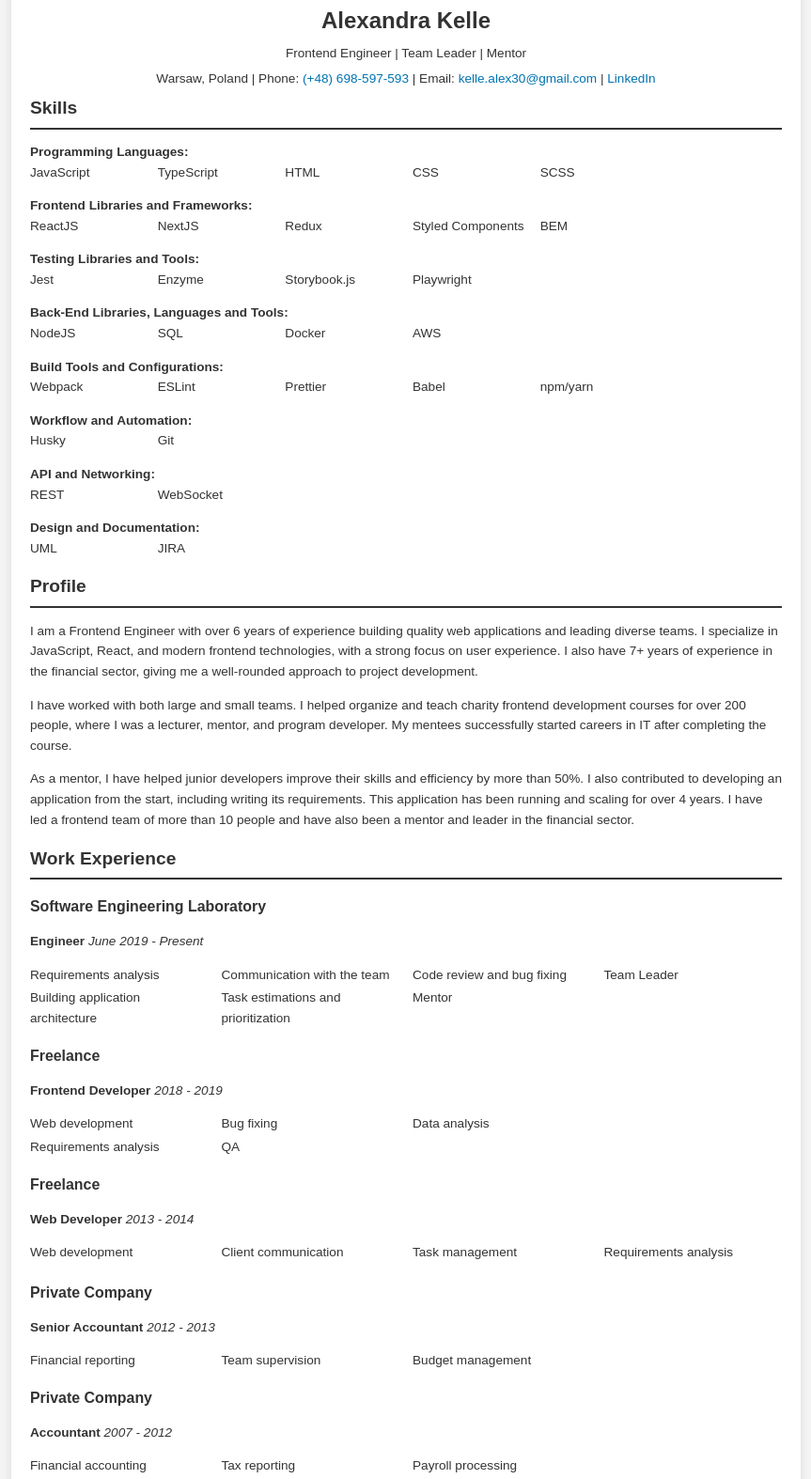
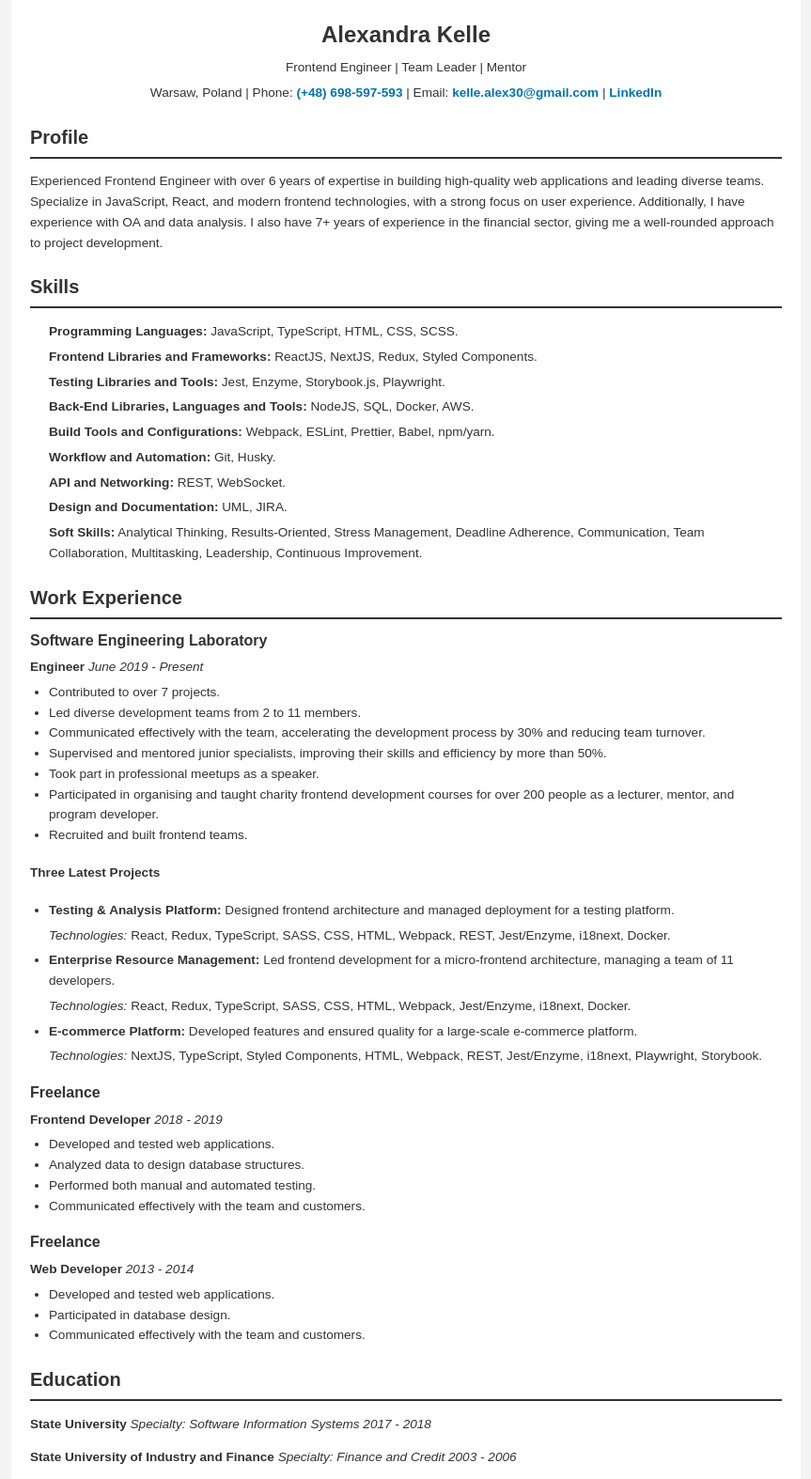
Before and after one commit to AlexKelle/alexandra-kelle-cv, a plain HTML site: page index.html in a window 1280 px wide. Shown: the part 22-1596 px from the top of the page at 94% size, without its empty margins (208-1071 px from the left). Drawn offline with Linux system fonts and the light colour scheme.

Commit message:
refactor: cv upgrade

```diff
--- a/index.html
+++ b/index.html
@@ -19,205 +19,119 @@
         </p>
     </header>
 
-    <section class="skills">
+    <section>
+        <h2>Profile</h2>
+        <p>
+            Experienced Frontend Engineer with over 6 years of expertise in building high-quality web applications and leading diverse teams.
+            Specialize in JavaScript, React, and modern frontend technologies, with a strong focus on user experience.
+            Additionally, I have experience with OA and data analysis.
+            I also have 7+ years of experience in the financial sector, giving me a well-rounded approach to project development.
+        </p>
+    </section>
+
+    <section>
         <h2>Skills</h2>
-        <ul>
-            <li>
-                <span class="skills-name"><strong>Programming Languages:</strong></span>
-                <ul class="inner-list">
-                    <li>JavaScript</li>
-                    <li>TypeScript</li>
-                    <li>HTML</li>
-                    <li>CSS</li>
-                    <li>SCSS</li>
-                </ul>
-            </li>
-            <li>
-                <span class="skills-name"><strong>Frontend Libraries and Frameworks:</strong></span>
-                <ul class="inner-list">
-                    <li>ReactJS</li>
-                    <li>NextJS</li>
-                    <li>Redux</li>
-                    <li>Styled Components</li>
-                    <li>BEM</li>
-                </ul>
-            </li>
-            <li>
-                <span class="skills-name"><strong>Testing Libraries and Tools:</strong></span>
-                <ul class="inner-list">
-                    <li>Jest</li>
-                    <li>Enzyme</li>
-                    <li>Storybook.js</li>
-                    <li>Playwright</li>
-                </ul>
-            </li>
-            <li>
-                <span class="skills-name"><strong>Back-End Libraries, Languages and Tools:</strong></span>
-                <ul class="inner-list">
-                    <li>NodeJS</li>
-                    <li>SQL</li>
-                    <li>Docker</li>
-                    <li>AWS</li>
-                </ul>
-            </li>
-            <li>
-                <span class="skills-name"><strong>Build Tools and Configurations:</strong></span>
-                <ul class="inner-list">
-                    <li>Webpack</li>
-                    <li>ESLint</li>
-                    <li>Prettier</li>
-                    <li>Babel</li>
-                    <li>npm/yarn</li>
-                </ul>
-            </li>
-            <li>
-                <span class="skills-name"><strong>Workflow and Automation:</strong></span>
-                <ul class="inner-list">
-                    <li>Husky</li>
-                    <li>Git</li>
-                </ul>
-            </li>
-            <li>
-                <span class="skills-name"><strong>API and Networking:</strong></span>
-                <ul class="inner-list">
-                    <li>REST</li>
-                    <li>WebSocket</li>
-                </ul>
-            </li>
-            <li>
-                <span class="skills-name"><strong>Design and Documentation:</strong></span>
-                <ul class="inner-list">
-                    <li>UML</li>
-                    <li>JIRA</li>
-                </ul>
-            </li>
+        <ul class="skills-list">
+            <li><strong>Programming Languages:</strong> JavaScript, TypeScript, HTML, CSS, SCSS.</li>
+            <li><strong>Frontend Libraries and Frameworks:</strong> ReactJS, NextJS, Redux, Styled Components.</li>
+            <li><strong>Testing Libraries and Tools:</strong> Jest, Enzyme, Storybook.js, Playwright.</li>
+            <li><strong>Back-End Libraries, Languages and Tools:</strong> NodeJS, SQL, Docker, AWS.</li>
+            <li><strong>Build Tools and Configurations:</strong> Webpack, ESLint, Prettier, Babel, npm/yarn.</li>
+            <li><strong>Workflow and Automation:</strong> Git, Husky.</li>
+            <li><strong>API and Networking:</strong> REST, WebSocket.</li>
+            <li><strong>Design and Documentation:</strong> UML, JIRA.</li>
+            <li><strong>Soft Skills:</strong> Analytical Thinking, Results-Oriented, Stress Management, Deadline Adherence, Communication, Team Collaboration, Multitasking, Leadership, Continuous Improvement.</li>
         </ul>
     </section>
 
-    <section class="profile">
-        <h2>Profile</h2>
-
-        <p>
-            I am a Frontend Engineer with over 6 years of experience building quality web applications and leading diverse teams.
-            I specialize in JavaScript, React, and modern frontend technologies, with a strong focus on user experience.
-            I also have 7+ years of experience in the financial sector, giving me a well-rounded approach to project development.
-        </p>
-        <p>
-            I have worked with both large and small teams.
-            I helped organize and teach charity frontend development courses for over 200 people, where I was a lecturer, mentor, and program developer.
-            My mentees successfully started careers in IT after completing the course.</p>
-        <p>
-            As a mentor, I have helped junior developers improve their skills and efficiency by more than 50%. I also contributed to developing an application from the start, including writing its requirements.
-            This application has been running and scaling for over 4 years. I have led a frontend team of more than 10 people and have also been a mentor and leader in the financial sector.
-        </p>
-    </section>
-
-    <section class="work-experience">
+    <section>
         <h2>Work Experience</h2>
         <div class="job">
             <h3>Software Engineering Laboratory</h3>
             <p><strong>Engineer</strong> <em>June 2019 - Present</em></p>
-            <ul class="inner-list">
-                <li>Requirements analysis</li>
-                <li>Building application architecture</li>
-                <li>Communication with the team</li>
-                <li>Task estimations and prioritization</li>
-                <li>Code review and bug fixing</li>
-                <li>Mentor</li>
-                <li>Team Leader</li>
+            <ul>
+                <li>Contributed to over 7 projects.</li>
+                <li>Led diverse development teams from 2 to 11 members.</li>
+                <li>Communicated effectively with the team, accelerating the development process by 30% and reducing team turnover.</li>
+                <li>Supervised and mentored junior specialists, improving their skills and efficiency by more than 50%.</li>
+                <li>Took part in professional meetups as a speaker.</li>
+                <li>Participated in organising and taught charity frontend development courses for over 200 people as a lecturer, mentor, and program developer.</li>
+                <li>Recruited and built frontend teams.</li>
+            </ul>
+            <h4>Three Latest Projects</h4>
+            <ul>
+                <li>
+                    <p><strong>Testing & Analysis Platform: </strong> Designed frontend architecture and managed deployment for a testing platform.</p>
+                    <p><em>Technologies: </em>React, Redux, TypeScript, SASS, CSS, HTML, Webpack, REST, Jest/Enzyme, i18next, Docker.</p>
+                </li>
+                <li>
+                    <p><strong>Enterprise Resource Management: </strong>Led frontend development for a micro-frontend architecture, managing a team of 11 developers.</p>
+                    <p><em>Technologies: </em>React, Redux, TypeScript, SASS, CSS, HTML, Webpack, Jest/Enzyme, i18next, Docker.</p>
+                </li>
+                <li>
+                    <p><strong>E-commerce Platform:  </strong>Developed features and ensured quality for a large-scale e-commerce platform.</p>
+                    <p><em>Technologies: </em> NextJS, TypeScript, Styled Components, HTML, Webpack, REST, Jest/Enzyme, i18next, Playwright, Storybook.</p>
+                </li>
+
             </ul>
         </div>
-
         <div class="job">
             <h3>Freelance</h3>
             <p><strong>Frontend Developer</strong> <em>2018 - 2019</em></p>
-            <ul class="inner-list">
-                <li>Web development</li>
-                <li>Requirements analysis</li>
-                <li>Bug fixing</li>
-                <li>QA</li>
-                <li>Data analysis</li>
+            <ul>
+                <li>Developed and tested web applications.</li>
+                <li>Analyzed data to design database structures.</li>
+                <li>Performed both manual and automated testing.</li>
+                <li>Communicated effectively with the team and customers.</li>
             </ul>
         </div>
-
         <div class="job">
             <h3>Freelance</h3>
             <p><strong>Web Developer</strong> <em>2013 - 2014</em></p>
-            <ul class="inner-list">
-                <li>Web development</li>
-                <li>Client communication</li>
-                <li>Task management</li>
-                <li>Requirements analysis</li>
+            <ul>
+                <li>Developed and tested web applications.</li>
+                <li>Participated in database design.</li>
+                <li>Communicated effectively with the team and customers.</li>
             </ul>
         </div>
-
-        <div class="job">
-            <h3>Private Company</h3>
-            <p><strong>Senior Accountant</strong> <em>2012 - 2013</em></p>
-            <ul class="inner-list">
-                <li>Financial reporting</li>
-                <li>Team supervision</li>
-                <li>Budget management</li>
-            </ul>
-        </div>
-
-        <div class="job">
-            <h3>Private Company</h3>
-            <p><strong>Accountant</strong> <em>2007 - 2012</em></p>
-            <ul class="inner-list">
-                <li>Financial accounting</li>
-                <li>Tax reporting</li>
-                <li>Payroll processing</li>
-            </ul>
-        </div>
+<!--        <div class="job">-->
+<!--            <h3>Private Company</h3>-->
+<!--            <p><strong>Senior Accountant</strong> <em>2012 - 2013</em></p>-->
+<!--            <ul>-->
+<!--                <li>Led and managed a team to achieve company goals.</li>-->
+<!--                <li>Maintained strong relationships with clients to ensure satisfaction.</li>-->
+<!--                <li>Prepared and analyzed financial statements to ensure accuracy and compliance.</li>-->
+<!--                <li>Planned and managed the company’s budget effectively.</li>-->
+<!--            </ul>-->
+<!--        </div>-->
+<!--        <div class="job">-->
+<!--            <h3>Private Company</h3>-->
+<!--            <p><strong>Accountant</strong> <em>2007 - 2012</em></p>-->
+<!--            <ul>-->
+<!--                <li>Calculated and processed taxes accurately.</li>-->
+<!--                <li>Planned and managed budgets efficiently.</li>-->
+<!--                <li>Automated accounting processes, increasing productivity by 40%.</li>-->
+<!--                <li>Developed requirements and concepts for salary automation software, reducing calculation time by 20% monthly.</li>-->
+<!--            </ul>-->
+<!--        </div>-->
     </section>
 
-    <section class="education">
+    <section>
         <h2>Education</h2>
         <p><strong>State University</strong> <em>Specialty: Software Information Systems</em> <em>2017 - 2018</em></p>
         <p><strong>State University of Industry and Finance</strong> <em>Specialty: Finance and Credit</em> <em>2003 - 2006</em></p>
     </section>
 
-    <section class="languages">
+    <section>
         <h2>Languages</h2>
-        <ul class="inner-list">
+        <ul class="languages-list">
             <li>Russian: Native</li>
-            <li>English: Professional working proficiency (B2) </li>
-            <li>Polish: Limited working proficiency (B1) </li>
-            <li>German: Elementary proficiency (A2) </li>
+            <li>English: Professional working proficiency (B2)</li>
+            <li>Polish: Limited working proficiency (B1)</li>
+            <li>German: Elementary proficiency (A2)</li>
         </ul>
     </section>
 
-    <section class="projects">
-        <h2>Three Latest Projects</h2>
-        <div class="project">
-            <h3>NDA Project</h3>
-            <p><strong>Role:</strong> Lead Frontend Software Engineer</p>
-            <p><strong>Description:</strong> A platform for testing and analyzing test results.</p>
-            <p><strong>Team:</strong> 6 devs, 3 QA, 1 BA, 1 PM, 2 UI/UX</p>
-            <p><strong>Tasks:</strong> frontend architecture design, database design participation, project build and deployment setup,
-                features implementation, team management, code review, tests writing, client communication, task creation, and estimation
-            </p>
-            <p><strong>Technologies:</strong> React, Redux (Redux toolkit), TypeScript, SASS, CSS, HTML, Webpack, REST, Jest/Enzyme, i18next, Docker, AWS</p>
-        </div>
-        <div class="project">
-            <h3>NDA Project</h3>
-            <p><strong>Role:</strong> Frontend Developer</p>
-            <p><strong>Description:</strong> E-commerce</p>
-            <p><strong>Team:</strong> 10 devs, 5 QA, 1 BA, 2 PM, 1 UI/UX</p>
-            <p><strong>Tasks:</strong> requirements analysis, communication with the team, task estimation, code review, features implementation, tests writing</p>
-            <p><strong>Technologies:</strong> NextJS, TypeScript, Styled Components, HTML, Webpack, REST, Jest/Enzyme, i18next, Playwright, Storybook</p>
-        </div>
-        <div class="project">
-            <h3>NDA Project</h3>
-            <p><strong>Role:</strong> Lead Frontend Software Engineer</p>
-            <p><strong>Description:</strong> Enterprise resource management tools with micro frontend architecture</p>
-            <p><strong>Team:</strong> 20 devs, 5 QA, 2 BA, 1 PM, 1 UI/UX</p>
-            <p><strong>Tasks:</strong> requirements analysis,  frontend architecture design, communication with the team,
-                team management, task estimation, code review, features implementation, tests writing</p>
-            <p><strong>Technologies:</strong> React, Redux, TypeScript, SASS, CSS, HTML, Webpack, Axios, REST, Jest/Enzyme, i18next, Docker</p>
-        </div>
-    </section>
     <button class="print-button" onclick="window.print()">Print CV</button>
 </div>
 </body>
--- a/style.css
+++ b/style.css
@@ -1,27 +1,26 @@
 /* General Styles */
 body {
     font-family: Arial, sans-serif;
+    margin: 0;
+    padding: 0;
+    background-color: #f4f4f4;
+    color: #333;
     font-size: .85rem;
     line-height: 1.6;
-    background-color: #f4f4f4;
-    color: #333;
-    margin: 0;
-    padding: 5px;
 }
 
+/* CV Container */
 .cv-container {
     max-width: 800px;
-    min-width: 560px;
-    margin: 0 auto;
+    margin: 20px auto;
+    background: #fff;
     padding: 20px;
-    background: #fff;
-    box-shadow: 0 0 10px rgba(0, 0, 0, 0.1);
 }
 
 /* Header Styles */
 header {
     text-align: center;
-    margin-bottom: 5px;
+    margin-bottom: 20px;
 }
 
 header h1 {
@@ -36,6 +35,7 @@ header p {
 header a {
     color: #0073b1;
     text-decoration: none;
+    font-weight: bold;
 }
 
 header a:hover {
@@ -44,93 +44,53 @@ header a:hover {
 
 /* Section Styles */
 section {
-    margin-bottom: 15px;
+    margin-bottom: 20px;
 }
 
 section h2 {
     border-bottom: 2px solid #333;
     padding-bottom: 5px;
-    margin: 0;
-    font-size: 1.2rem;
+    margin-bottom: 10px;
+    font-size: 1.25rem;
 }
 
-section ul {
-    list-style-type: none;
-    padding: 0;
+/* Skills and Languages Lists */
+.skills-list, .languages-list {
+    list-style-type: disc;
+    padding-left: 20px;
 }
 
-section ul li {
-    margin-bottom: 3px;
+.skills-list li {
+    list-style-type: none;
 }
 
-/* Skills Section */
-.skills-name {
-    display: block;
-    max-width: 50%;
-}
-
-.skills .inner-list {
-    column-width: 7rem;
-}
-
-.inner-list {
-    column-width: 10rem;
-}
-
-.inner-list li {
-    list-style-type: none;
-    list-style-position: inside;
-}
-
-ul li > ul{
-    margin-bottom: 0.85rem;
-}
-
-/* Work Experience Section */
-.work-experience h3,
-.work-experience p {
+.skills-list li, .languages-list li {
     margin-bottom: 5px;
 }
 
-/* Languages Section */
-.languages p {
-    background: #e7e7e7;
-    margin-bottom: 5px;
-    padding: 10px;
-    border-radius: 5px;
+/* Job Styles */
+.job {
+    margin-bottom: 15px;
 }
 
-.languages .inner-list {
-    column-width: 20rem;
+.job h3, h3 {
+    font-size: 1rem;
+    margin: 0;
 }
 
-/* Projects Section */
-.project {
-    margin-bottom: 20px;
+.job p {
+    margin: 5px 0;
 }
 
-.project h3 {
-    margin: 5px;
-    font-size: 1em;
-}
-
-.project p,
-.project ul {
-    margin: 0;
-    padding: 0;
-}
-
-.project ul li {
-    background: none;
-    margin: 0;
-    padding: 0;
+.job ul {
+    padding-left: 20px;
+    margin: 5px 0;
 }
 
 .print-button {
     display: block;
-    margin: 10px auto;
+    margin: 20px auto;
     padding: 10px 20px;
-    font-size: 1rem;
     color: #fff;
     background-color: #0073b1;
     border: none;
@@ -140,41 +100,10 @@ ul li > ul{
 }
 
 .print-button:hover {
-    background-color: #0073b1;
+    background-color: #005f8a;
 }
 
-/* Print Styles */
 @media print {
-    section {
-        margin-bottom: 10px;
-    }
-
-    .cv-container {
-        max-width: fit-content;
-        min-width: 800px;
-       margin-bottom: 20px;
-        padding: 20px;
-        box-shadow: none;
-    }
-
-    .inner-list li{
-        display: inline-block;
-        margin-right: 15px;
-    }
-
-    .inner-list li:last-child {
-        margin-right: 0;
-    }
-
-    .skills .inner-list {
-        column-width: revert;
-
-    }
-
-    .inner-list {
-        column-width: revert;
-    }
-
     .print-button {
         display: none!important;
     }
```
